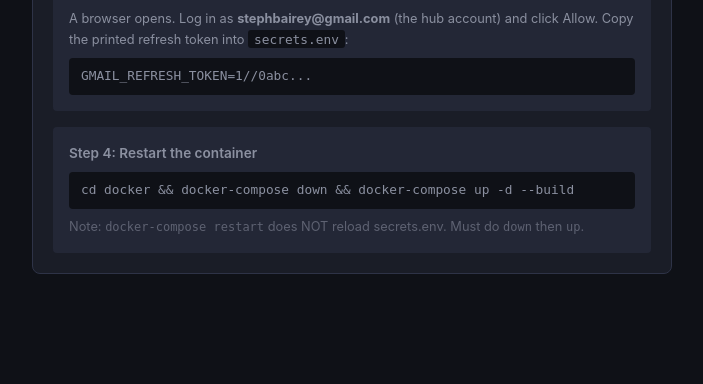
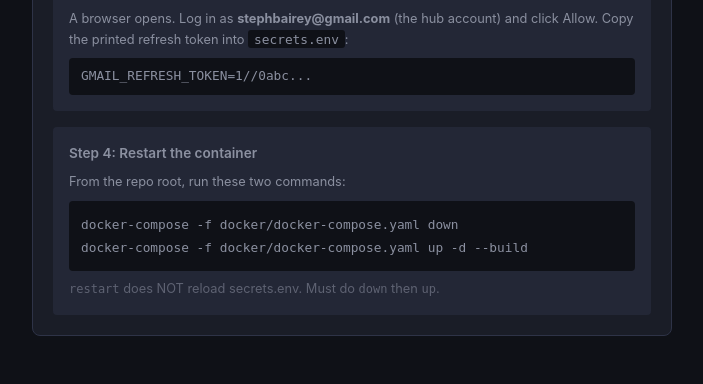
Before and after one commit to stephbairey/seamless, a FastAPI app: page /email/ in a window 1280 px wide. Shown: the part 827-1211 px from the top of the page, without its empty margins (220-923 px from the left). Before the commit the page ends 1101 px from the top, so only its background shows below. Run offline with FastAPI, Linux system fonts and the light colour scheme; some libraries are stand-ins or nearby versions.

Commit message:
Fix docker commands for PowerShell compatibility
Split && chains into separate commands and use full -f path from
repo root instead of cd into docker/.

Co-Authored-By: Claude Opus 4.6 <noreply@anthropic.com>

```diff
--- a/app/templates/calendar/setup.html
+++ b/app/templates/calendar/setup.html
@@ -71,9 +71,11 @@ GCAL_STEPHBAIREY_TOKEN=1//0ghi...</pre>
 
     <div style="background: var(--bg-raised); border-radius: var(--radius-sm); padding: 1rem;">
       <p style="font-size: 0.85rem; font-weight: 600; margin-bottom: 0.5rem;">Step 4: Restart the container</p>
-      <pre style="background: var(--bg); padding: 0.5rem 0.75rem; border-radius: var(--radius-sm); font-family: var(--font-mono); font-size: 0.8rem; overflow-x: auto;">cd docker && docker-compose down && docker-compose up -d --build</pre>
+      <p style="font-size: 0.8rem; color: var(--text-muted); margin-bottom: 0.5rem;">From the repo root, run these two commands:</p>
+      <pre style="background: var(--bg); padding: 0.75rem; border-radius: var(--radius-sm); font-family: var(--font-mono); font-size: 0.8rem; overflow-x: auto; line-height: 1.8;">docker-compose -f docker/docker-compose.yaml down
+docker-compose -f docker/docker-compose.yaml up -d --build</pre>
       <p style="font-size: 0.8rem; color: var(--text-dim); margin-top: 0.5rem;">
-        Note: <code style="font-size: 0.75rem;">docker-compose restart</code> does NOT reload secrets.env. Must do <code style="font-size: 0.75rem;">down</code> then <code style="font-size: 0.75rem;">up</code>.
+        <code style="font-size: 0.75rem;">restart</code> does NOT reload secrets.env. Must do <code style="font-size: 0.75rem;">down</code> then <code style="font-size: 0.75rem;">up</code>.
       </p>
     </div>
   </div>
--- a/app/templates/email/setup.html
+++ b/app/templates/email/setup.html
@@ -57,9 +57,11 @@ GMAIL_CLIENT_SECRET=your_client_secret</pre>
 
     <div style="background: var(--bg-raised); border-radius: var(--radius-sm); padding: 1rem;">
       <p style="font-size: 0.85rem; font-weight: 600; margin-bottom: 0.5rem;">Step 4: Restart the container</p>
-      <pre style="background: var(--bg); padding: 0.5rem 0.75rem; border-radius: var(--radius-sm); font-family: var(--font-mono); font-size: 0.8rem; overflow-x: auto;">cd docker && docker-compose down && docker-compose up -d --build</pre>
+      <p style="font-size: 0.8rem; color: var(--text-muted); margin-bottom: 0.5rem;">From the repo root, run these two commands:</p>
+      <pre style="background: var(--bg); padding: 0.75rem; border-radius: var(--radius-sm); font-family: var(--font-mono); font-size: 0.8rem; overflow-x: auto; line-height: 1.8;">docker-compose -f docker/docker-compose.yaml down
+docker-compose -f docker/docker-compose.yaml up -d --build</pre>
       <p style="font-size: 0.8rem; color: var(--text-dim); margin-top: 0.5rem;">
-        Note: <code style="font-size: 0.75rem;">docker-compose restart</code> does NOT reload secrets.env. Must do <code style="font-size: 0.75rem;">down</code> then <code style="font-size: 0.75rem;">up</code>.
+        <code style="font-size: 0.75rem;">restart</code> does NOT reload secrets.env. Must do <code style="font-size: 0.75rem;">down</code> then <code style="font-size: 0.75rem;">up</code>.
       </p>
     </div>
   </div>
--- a/scripts/get_oauth_token.py
+++ b/scripts/get_oauth_token.py
@@ -165,8 +165,9 @@ def main():
     print(f"Add it to secrets.env as:")
     print(f"  {ENV_VAR_HINTS[args.scope]}")
     print()
-    print("Then restart: docker-compose down && docker-compose up -d --build")
-    print("(from the docker/ directory)")
+    print("Then restart (two commands, from repo root):")
+    print("  docker-compose -f docker/docker-compose.yaml down")
+    print("  docker-compose -f docker/docker-compose.yaml up -d --build")
 
 
 if __name__ == "__main__":
```
